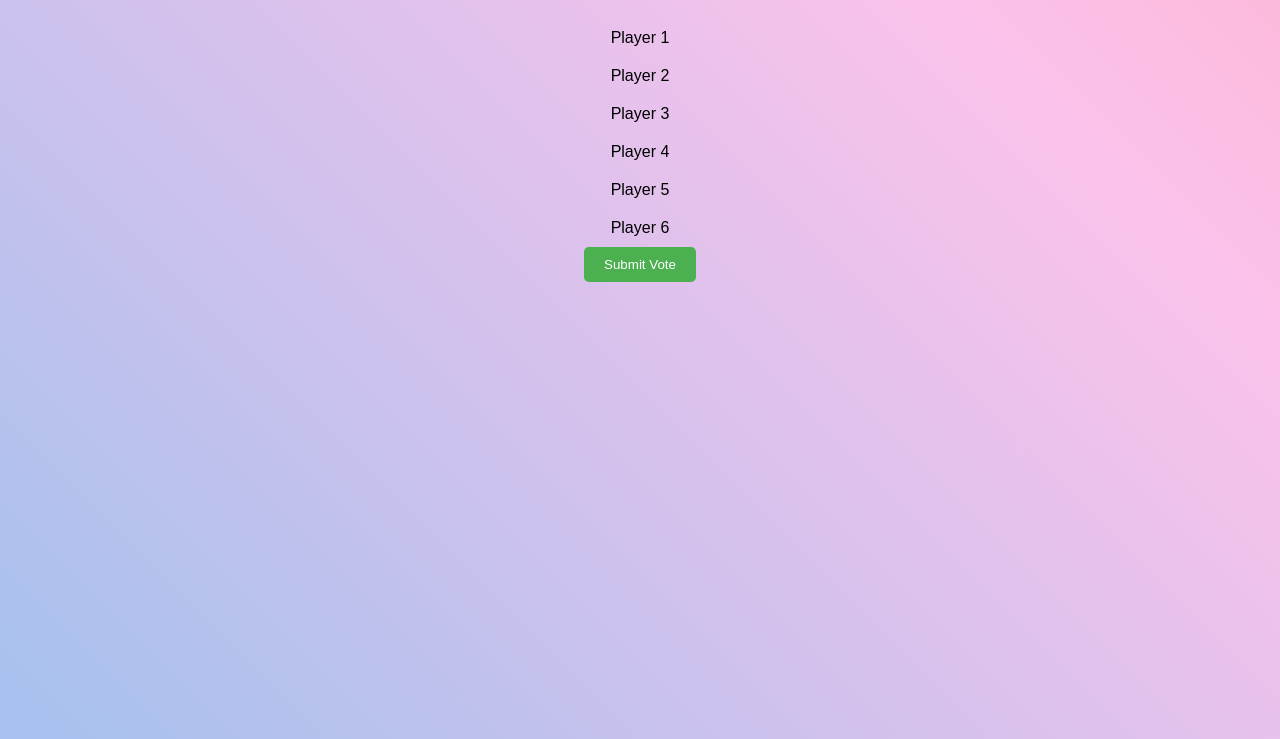
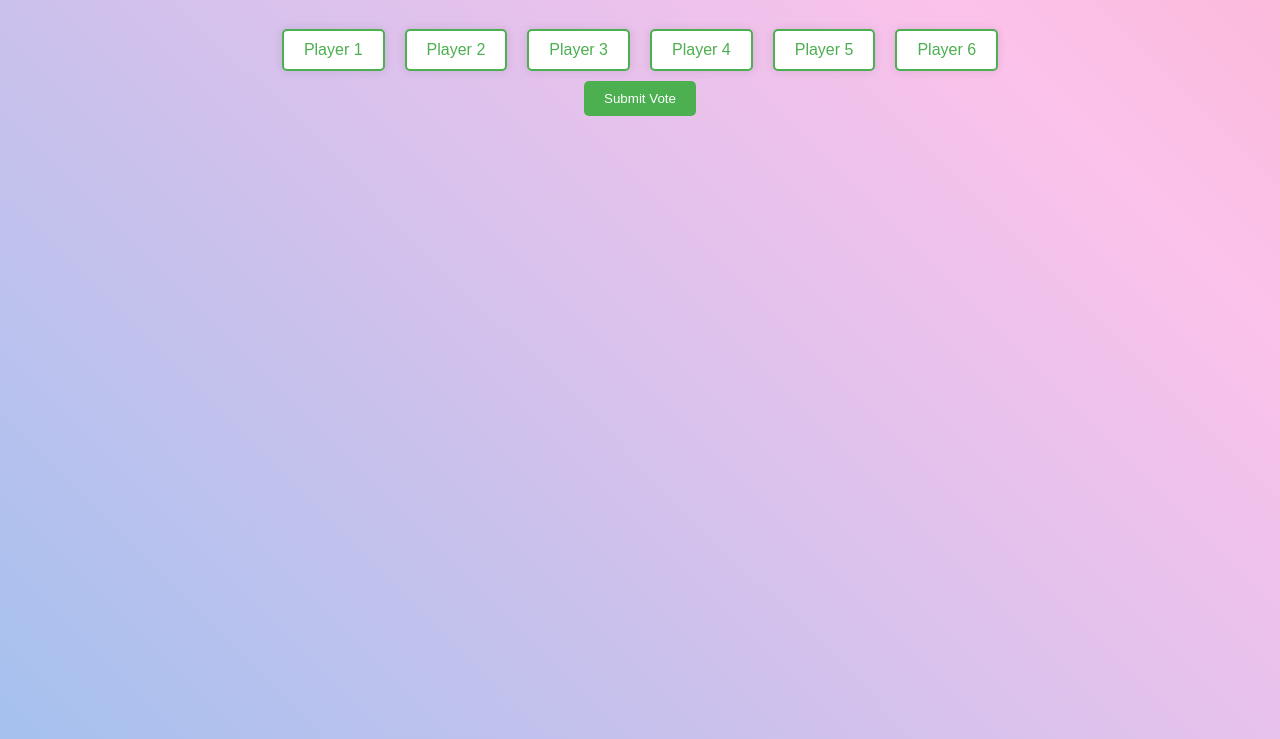
Before and after one commit to Anonymoose457/ThematicProject, a plain HTML site: page html/voting.html in a window 1280 px wide. Shown: the part 61-800 px from the top of the page. Drawn offline with Linux system fonts and the light colour scheme.

Commit message:
Added extra CSS to the voting page to make it a similar look to the home page

```diff
--- a/css/voting.css
+++ b/css/voting.css
@@ -29,12 +29,14 @@ input[type="radio"] + span {
     background-color: white;
     color: #4CAF50;
     cursor: pointer;
-    transition: background-color 0.3s, color 0.3s;
+    transition: background-color 0.3s, color 0.3s, box-shadow 0.3s;
+    box-shadow: 0 0 10px rgba(0, 0, 0, 0.1);
 }
 
 input[type="radio"]:checked + span {
     background-color: #4CAF50;
     color: white;
+    box-shadow: 0 0 10px rgba(0, 0, 0, 0.3);
 }
 
 button {
--- a/javascript/voting.js
+++ b/javascript/voting.js
@@ -4,8 +4,8 @@ document.addEventListener('DOMContentLoaded', () => {
     const currentPlayerInput = document.getElementById('currentPlayer');
     const playerOptions = document.getElementById('playerOptions');
 
-    // Example player data
-    const players = [
+    // Retrieve player data from local storage
+    const players = JSON.parse(localStorage.getItem('players')) || [
         { id: 1, name: 'Player 1', votes: 0 },
         { id: 2, name: 'Player 2', votes: 0 },
         { id: 3, name: 'Player 3', votes: 0 },
@@ -23,10 +23,11 @@ document.addEventListener('DOMContentLoaded', () => {
         input.type = 'radio';
         input.name = 'player';
         input.value = player.name;
+        const span = document.createElement('span');
+        span.textContent = player.name;
         label.appendChild(input);
-        label.appendChild(document.createTextNode(player.name));
+        label.appendChild(span);
         playerOptions.appendChild(label);
-        playerOptions.appendChild(document.createElement('br'));
     });
 
     votingForm.addEventListener('submit', (event) => {
@@ -62,6 +63,9 @@ document.addEventListener('DOMContentLoaded', () => {
 
             // Clear the selected radio button
             selectedPlayer.checked = false;
+
+            // Save updated player data back to local storage
+            localStorage.setItem('players', JSON.stringify(players));
         } else {
             result.textContent = 'Please select a player to vote for.';
         }
```
